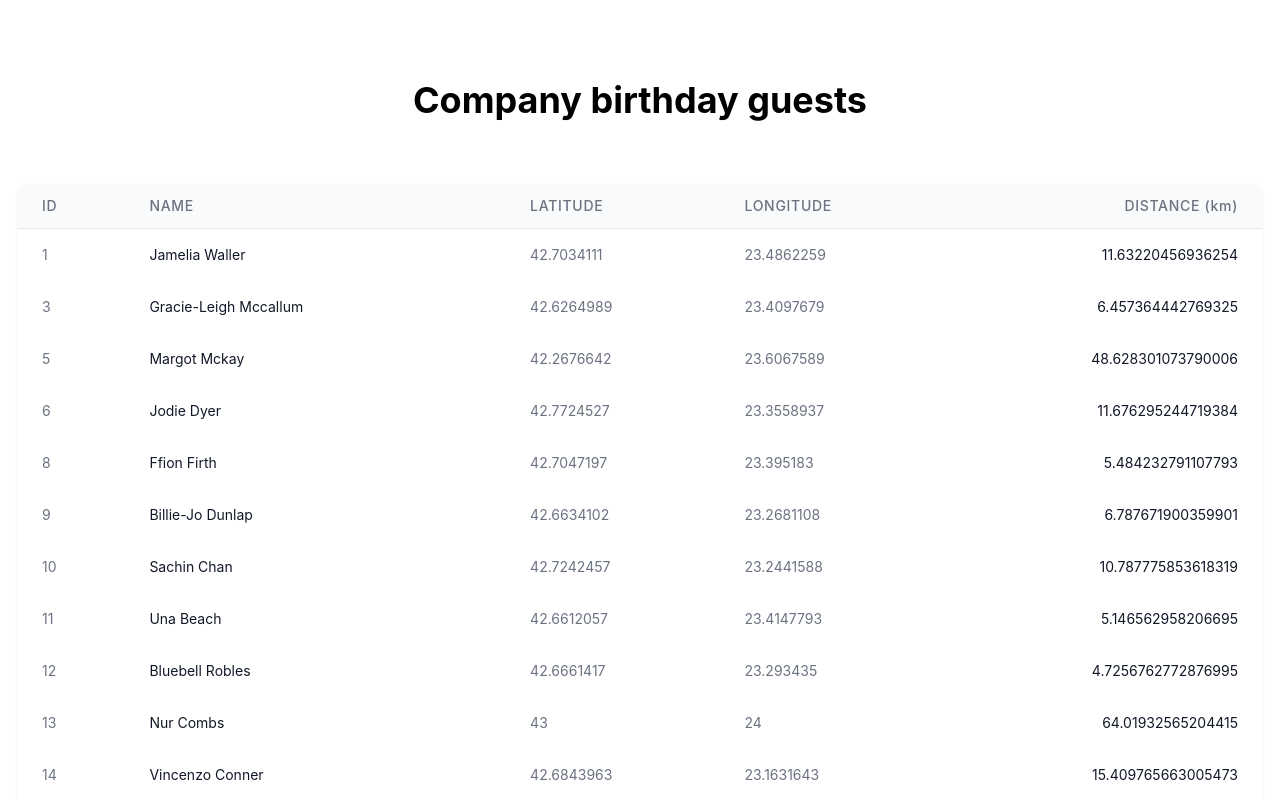
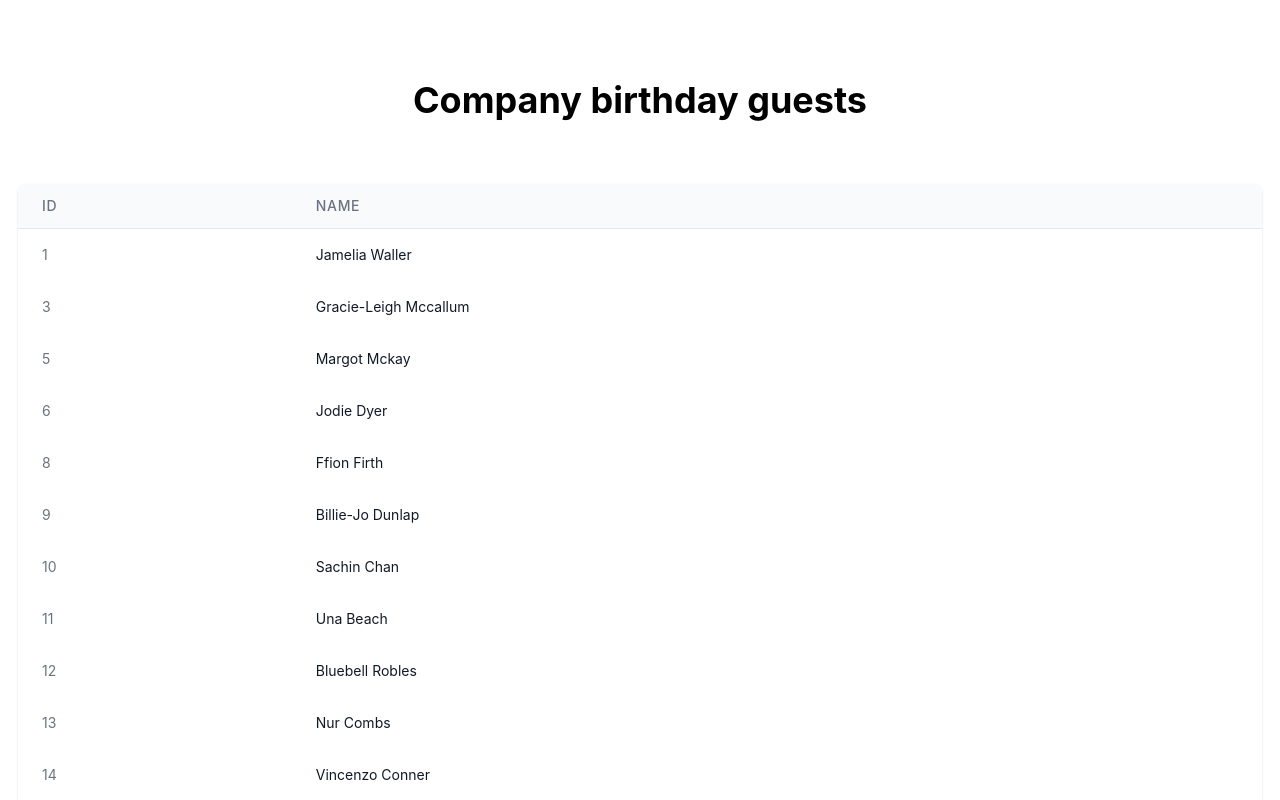
Before and after one commit to 3solution/company-birthday-guests-React-Typescript, a React (Create React App) app: page / in a window 1280 px wide. Shown: the top 800 px of the page. Built offline with nearby package versions, Linux system fonts and the light colour scheme.

Commit message:
Fix: delete columes(Longitude, Latitude, Distance)

```diff
--- a/src/components/PartnerTable/index.tsx
+++ b/src/components/PartnerTable/index.tsx
@@ -22,15 +22,6 @@ const PartnerTable: React.FC<PartnerProps> = ({ partners }) => {
                   <th scope="col" className={styles.th}>
                     name
                   </th>
-                  <th scope="col" className={styles.th}>
-                    latitude
-                  </th>
-                  <th scope="col" className={styles.th}>
-                    longitude
-                  </th>
-                  <th scope="col" className={classNames(styles.th, styles.last)}>
-                    distance <span className={classNames(styles.th, styles.km)}>(km)</span>
-                  </th>
                 </tr>
               </thead>
               <tbody>
@@ -38,9 +29,6 @@ const PartnerTable: React.FC<PartnerProps> = ({ partners }) => {
                   <tr key={partner.id}>
                     <td className={styles.td}>{partner.id}</td>
                     <td className={classNames(styles.td, styles.name)}>{partner.name}</td>
-                    <td className={styles.td}>{partner.latitude}</td>
-                    <td className={styles.td}>{partner.longitude}</td>
-                    <td className={classNames(styles.td, styles.name, styles.last)}>{partner.distance}</td>
                   </tr>
                 ))}
               </tbody>
--- a/src/components/PartnerTable/styles.module.scss
+++ b/src/components/PartnerTable/styles.module.scss
@@ -18,14 +18,6 @@
 
             .th {
               @apply px-6 py-3 text-sm font-medium  text-left text-gray-500 tracking-wider uppercase;
-
-              &.km {
-                @apply lowercase text-right p-0;
-              }
-
-              &.last {
-                @apply text-right;
-              }
             }
           }
 
@@ -35,10 +27,6 @@
             &.name {
               @apply text-gray-900 whitespace-nowrap;
             }
-
-            &.last {
-              @apply text-right;
-            }
           }
         }
       }
```
